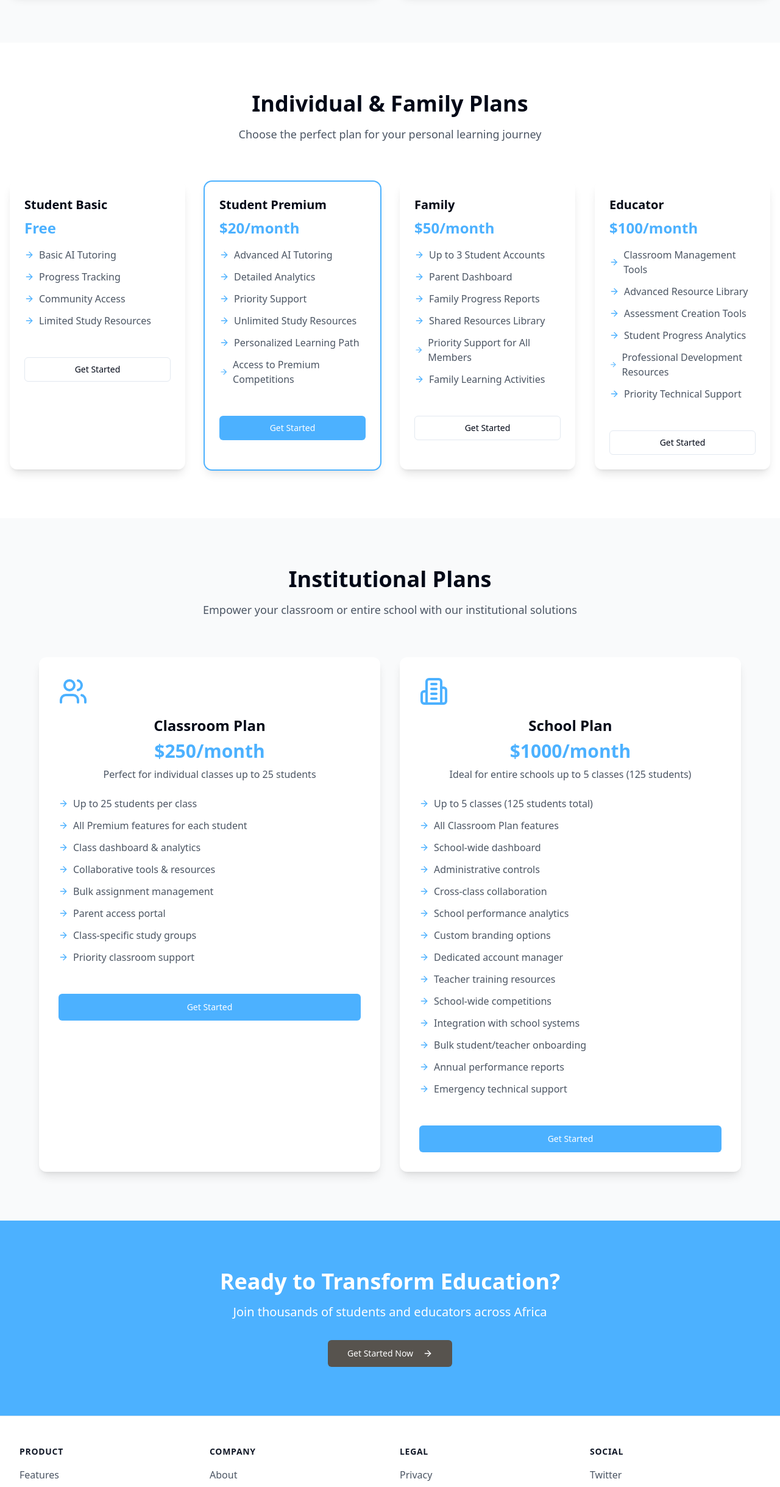
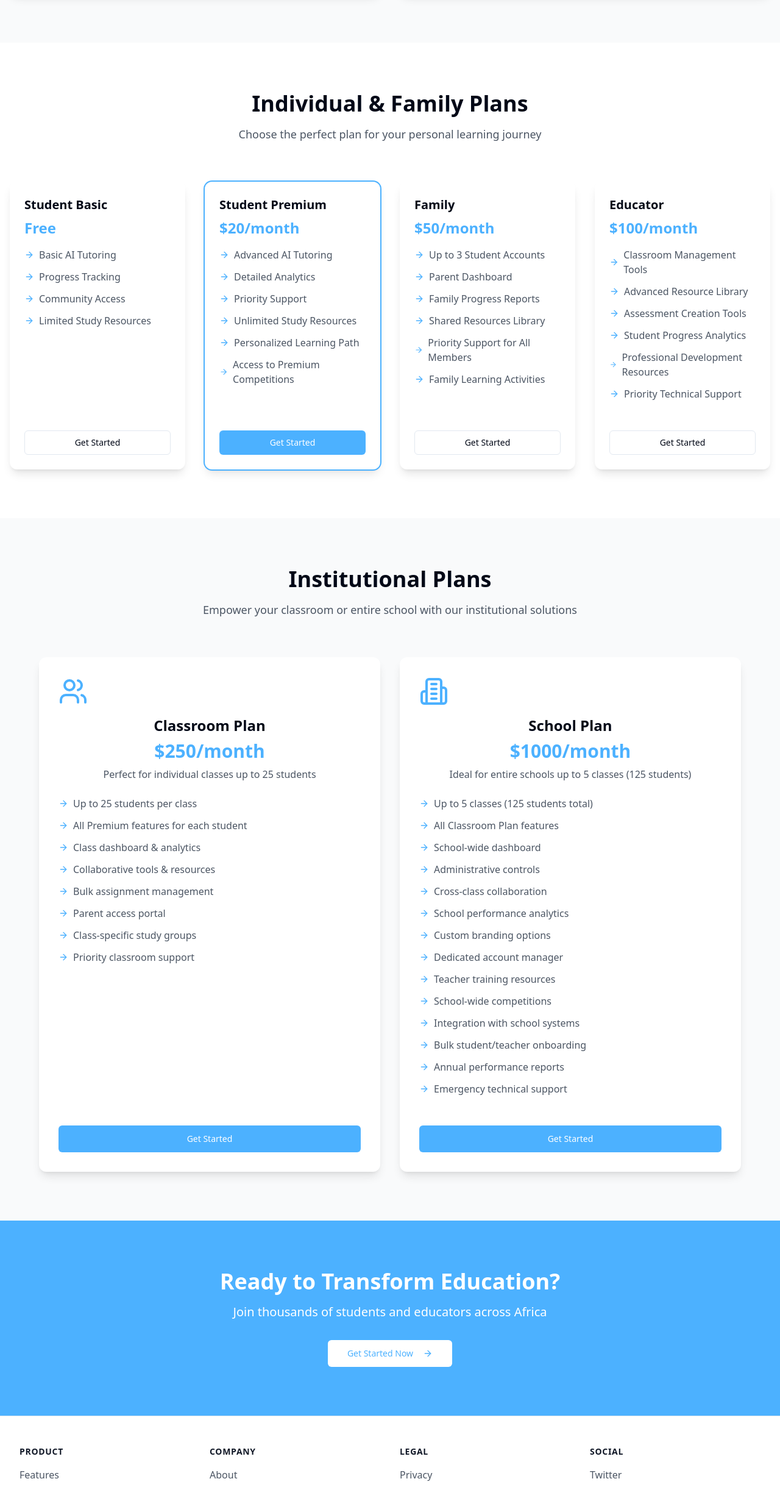
Before and after one commit to AfriquestAiAcademy/afriquest-ai-academy, a React (Vite) app: page / in a window 1280 px wide. Shown: the part 2118-4557 px from the top of the page at 61% size. Built offline with nearby package versions, Linux system fonts and the light colour scheme.

Commit message:
Fix deployment issues
Resolved various issues in the codebase to ensure successful deployment.
[skip gpt_engineer]

```diff
--- a/src/pages/Index.tsx
+++ b/src/pages/Index.tsx
@@ -2,7 +2,7 @@ import { useNavigate } from "react-router-dom";
 import Navigation from "@/components/Navigation";
 import Footer from "@/components/Footer";
 import { Button } from "@/components/ui/button";
-import { ArrowRight, BookOpen, Brain, Bot, Trophy, School, Users, Building2 } from "lucide-react";
+import { ArrowRight, Brain, BookOpen, Bot, Trophy, School, Users, Building2 } from "lucide-react";
 import { supabase } from "@/integrations/supabase/client";
 
 const features = [
@@ -312,10 +312,11 @@ const Index = () => {
             {plans.map((plan, index) => (
               <div
                 key={index}
-                className={`p-6 bg-white rounded-xl shadow-lg hover:shadow-xl transition-shadow ${
+                className={`flex flex-col p-6 bg-white rounded-xl shadow-lg hover:shadow-xl transition-shadow h-full ${
                   index === 1 ? 'ring-2 ring-primary' : ''
                 }`}
               >
+                <div className="flex-grow">
                   <h3 className="text-xl font-semibold mb-2">{plan.name}</h3>
                   <p className="text-2xl font-bold text-primary mb-4">{plan.price}</p>
                   <ul className="space-y-3 mb-6">
@@ -326,6 +327,7 @@ const Index = () => {
                       </li>
                     ))}
                   </ul>
+                </div>
                 <Button
                   className="w-full mt-6"
                   variant={index === 1 ? "default" : "outline"}
@@ -350,7 +352,7 @@ const Index = () => {
             {institutionalPlans.map((plan, index) => (
               <div
                 key={index}
-                className="p-8 bg-white rounded-xl shadow-lg hover:shadow-xl transition-shadow"
+                className="flex flex-col p-8 bg-white rounded-xl shadow-lg hover:shadow-xl transition-shadow h-full"
               >
                 <div className="text-center mb-6">
                   {plan.icon}
@@ -358,6 +360,7 @@ const Index = () => {
                   <p className="text-3xl font-bold text-primary mb-2">{plan.price}</p>
                   <p className="text-gray-600">{plan.description}</p>
                 </div>
+                <div className="flex-grow">
                   <ul className="space-y-3 mb-6">
                     {plan.features.map((feature, featureIndex) => (
                       <li key={featureIndex} className="flex items-center text-gray-600">
@@ -366,6 +369,7 @@ const Index = () => {
                       </li>
                     ))}
                   </ul>
+                </div>
                 <Button
                   className="w-full mt-6"
                   size="lg"
@@ -386,9 +390,9 @@ const Index = () => {
           <p className="text-xl mb-8">Join thousands of students and educators across Africa</p>
           <Button
             size="lg"
-            variant="secondary"
+            variant="default"
             onClick={() => navigate("/auth")}
-            className="inline-flex items-center"
+            className="inline-flex items-center bg-white text-primary hover:bg-gray-100"
           >
             Get Started Now
             <ArrowRight className="ml-2 h-4 w-4" />
```
Lines whose indentation alone changed are shown as unchanged.
